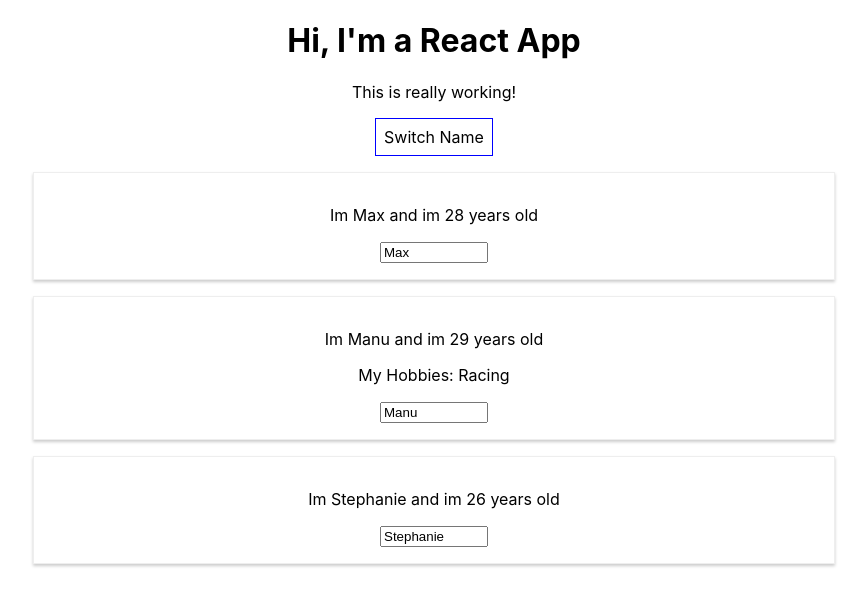
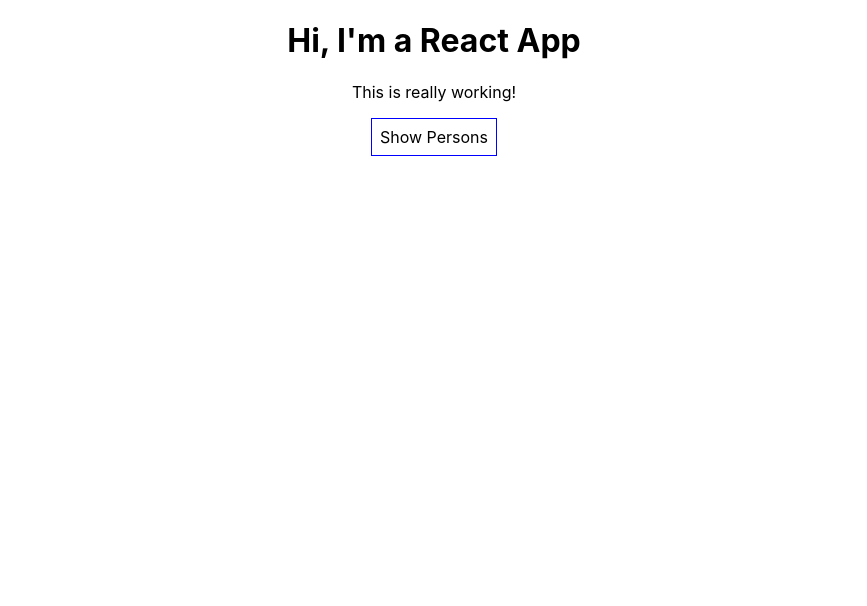
Before and after one commit to kesalomamatka/react_complete_guide, a React (Create React App) app: page / in a window 1280 px wide. Shown: the top 606 px of the page, without its empty margins (206-1073 px from the left). Built offline with nearby package versions, Linux system fonts and the light colour scheme.

Commit message:
showPerson

```diff
--- a/src/App.js
+++ b/src/App.js
@@ -9,7 +9,8 @@ class App extends Component {
             { name: 'Manu', age: 29 },
             { name: 'Stephanie', age: 26 }
         ],
-        otherState: 'some other value'
+        otherState: 'some other value',
+        showPersons: false
     }
 
     switchNameHandler = (newName) => {
@@ -35,10 +36,11 @@ class App extends Component {
     }
 
     togglePersonsHandler = () =>{
-
+        const doesShowPersons = this.state.showPersons;
+        this.setState({showPersons: !doesShowPersons});
     }
 
-    //       onClick={() => this.switchNameHandler('Maximilian!!')}>Switch Name</button>
+    //       onClick={() => this.switchNameHandler('Maximilian!!')}>Show Persons</button>
 
     render () {
 
@@ -56,8 +58,10 @@ class App extends Component {
                 <p>This is really working!</p>
                 <button
                     style={style}
-                    onClick={this.togglePersonsHandler}>Switch Name</button>
+                    onClick={this.togglePersonsHandler}>Show Persons</button>
 
+                {
+                    this.state.showPersons === true ?
                     <div>
                         <Person
                             name={this.state.persons[0].name}
@@ -70,7 +74,8 @@ class App extends Component {
                         <Person
                             name={this.state.persons[2].name}
                             age={this.state.persons[2].age} />
-                    </div>
+                    </div> : null
+                }
             </div>
         );
         // return React.createElement('div', {className: 'App'}, React.createElement('h1', null, 'Does this work now?'));
```
